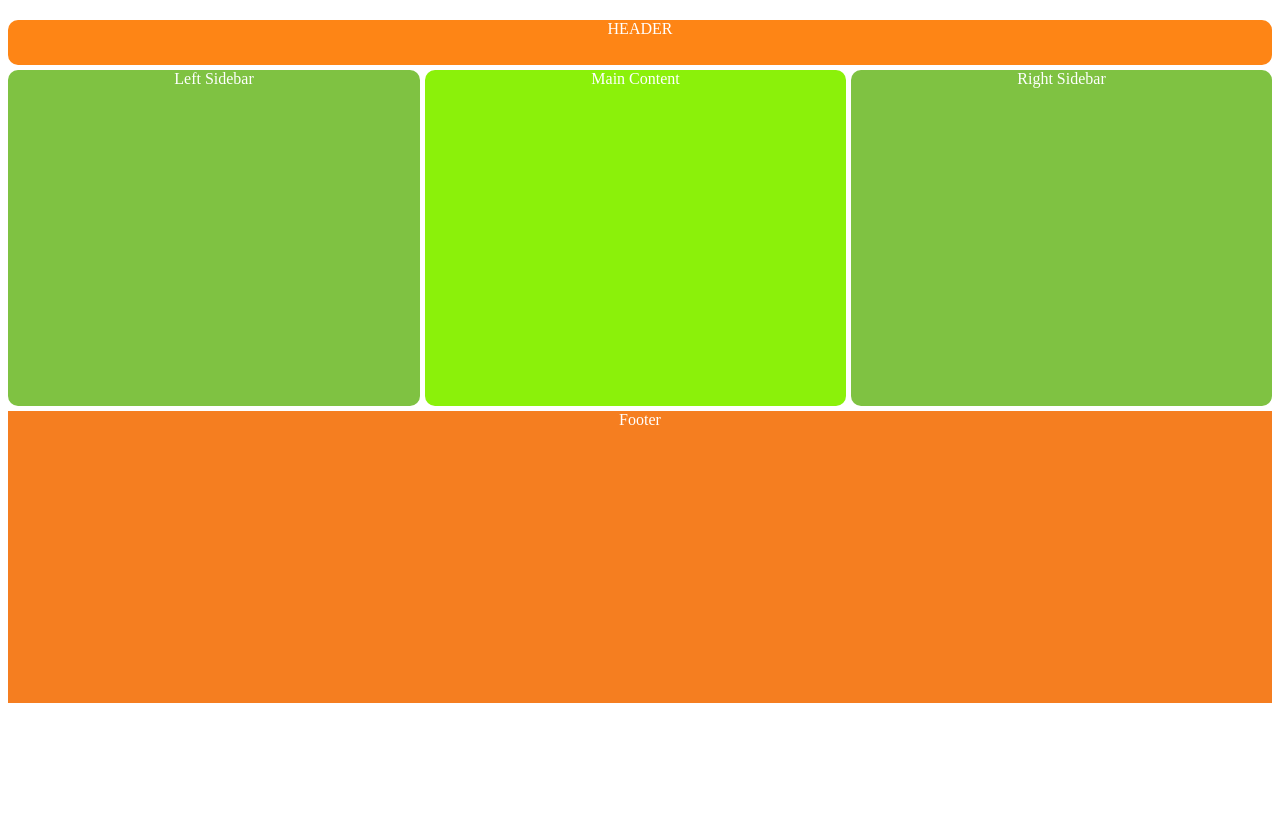
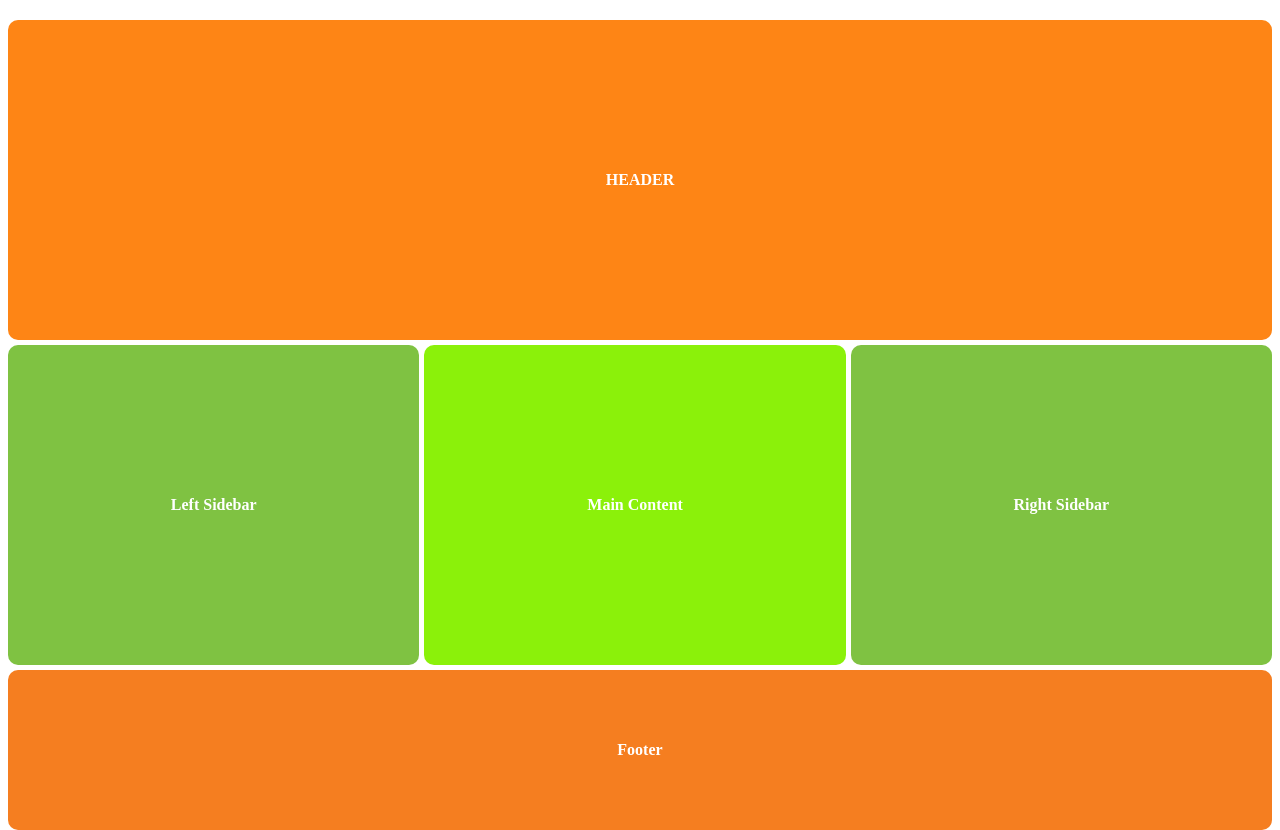
Before and after one commit to Mbuth1a/Assignment-001-Css-Grid-Layout, a plain HTML site: page index.html in a window 1280 px wide. Drawn offline with Linux system fonts and the light colour scheme.

Commit message:
third commit

```diff
--- a/style.css
+++ b/style.css
@@ -11,6 +11,9 @@
     text-align: center;
     color: white;
     border-radius: 30%;
+    font-style: normal;
+    font-weight: 700;
+
 
     margin-top: 20px;
     grid-gap: 5px;
@@ -20,22 +23,22 @@ nav{
 
     background-color: #fe8515;
     grid-area: nav;
-    border-radius: 20px;
-
     border-radius: 10px;
+    line-height: 20;
 
 }
 Header{
     background-color: #FE8515;
     grid-area: Header;
-
     border-radius: 10px;
+    line-height: 20;
 }
 
 #LeftSidebar{
     background-color: #7FC242;
     grid-area: LeftSidebar;
     border-radius: 10px;
+    line-height: 20;
 
 }
 
@@ -43,14 +46,18 @@ Header{
     background-color: #8bf10a;
     grid-area: MainContent;
     border-radius: 10px;
+    line-height: 20;
 }
 #RightSidebar{
     background-color: #7fc242;
     grid-area: RightSidebar;
     border-radius: 10px;
+    line-height: 20;
 
 }
 Footer{
     background-color: #f57e20;
     grid-area: Footer;
+    border-radius: 10px;
+    line-height: 10;
 }
```
Also changed, not shown: images/background.jpg (added).
